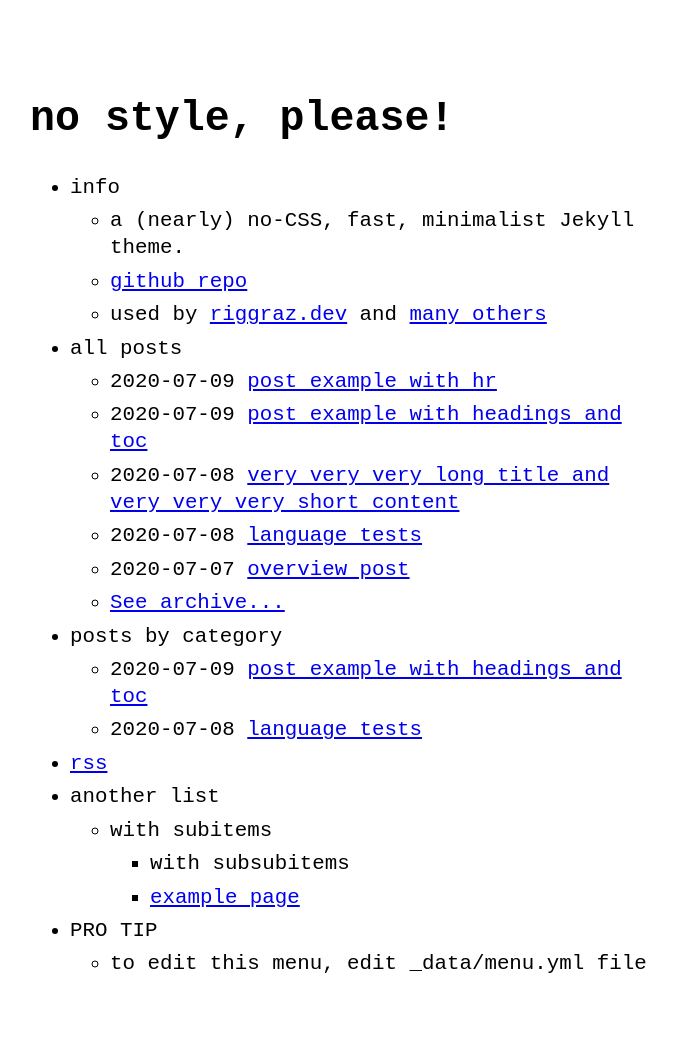
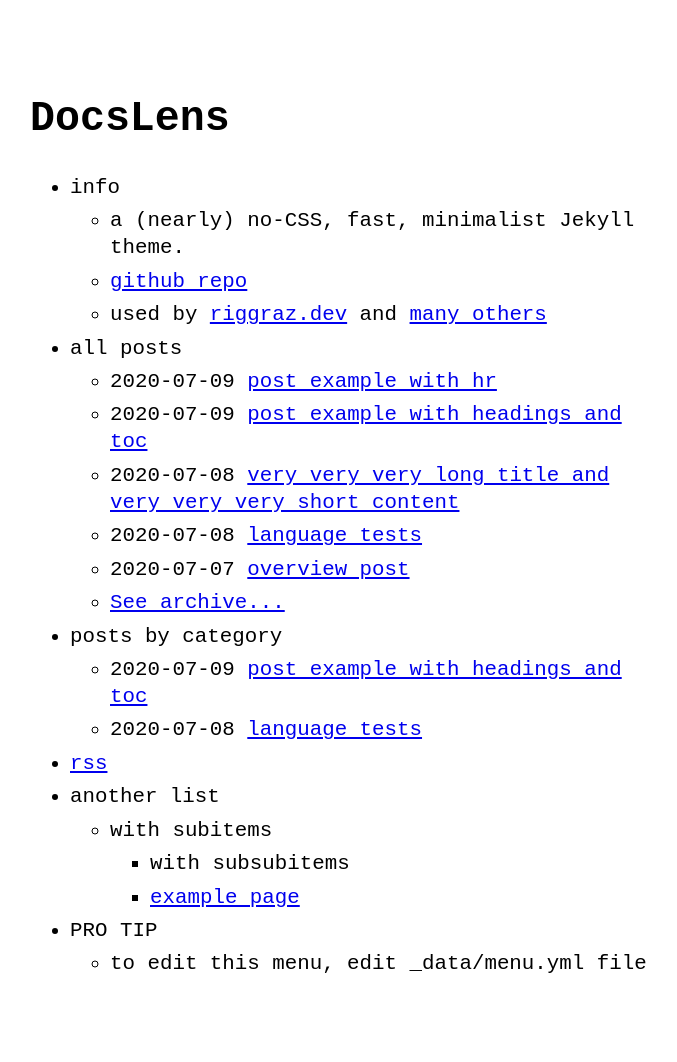
Before and after one commit to stackbit-projects/docslens-stackbit-e639e, a Jekyll site: the page built from index.md, in a window 1280 px wide. Shown: the whole page, without its empty margins (290-967 px from the left). Built offline with Jekyll 4.4.1, drawn with Linux system fonts in a browser that asks for light colours.

Commit message:
_config.yml: changed

```diff
--- a/_config.yml
+++ b/_config.yml
@@ -1,4 +1,4 @@
-title: 'no style, please!'
+title: 'DocsLens'
 author: Riccardo Graziosi
 email: riccardo.graziosi97@gmail.com
 url: ''
```
